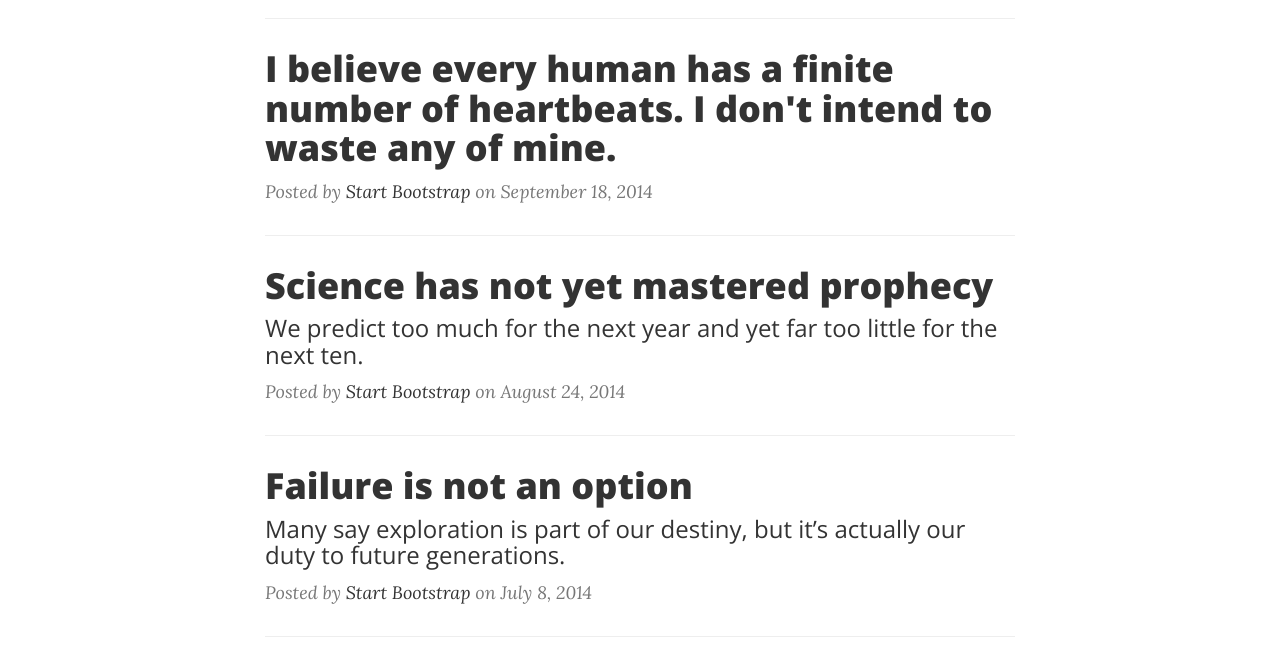
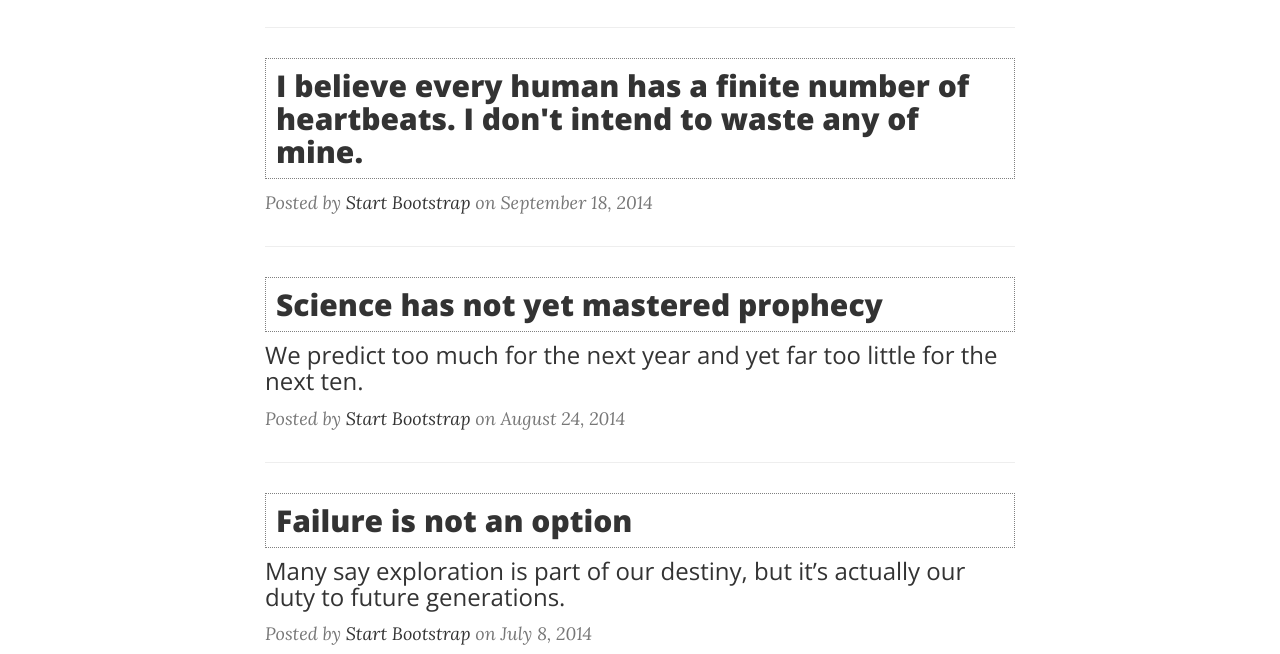
Before and after one commit to cypressluo/GirlsCodingDayDemo, a website: page index.html in a window 1280 px wide. Shown: the part 693-1347 px from the top of the page. Drawn offline with nearby package versions, Linux system fonts and the light colour scheme.

Commit message:
change css

```diff
--- /dev/null
+++ b/css/change.css
@@ -0,0 +1,7 @@
+.post-preview>a>.post-title {
+    font-size: 30px;
+    margin-top: 30px;
+    margin-bottom: 10px;
+    border: 1px dotted grey;
+    padding: 10px;
+}
--- a/index.html
+++ b/index.html
@@ -9,14 +9,14 @@
     <meta name="description" content="">
     <meta name="author" content="">
 
-    <title>Clean Blog</title>
+    <title>GirlsCodingDay</title>
 
     <!-- Bootstrap Core CSS -->
     <link href="vendor/bootstrap/css/bootstrap.min.css" rel="stylesheet">
 
     <!-- Theme CSS -->
     <link href="css/clean-blog.min.css" rel="stylesheet">
-
+  <link href="css/change.css" rel="stylesheet">
     <!-- Custom Fonts -->
     <link href="vendor/font-awesome/css/font-awesome.min.css" rel="stylesheet" type="text/css">
     <link href='https://fonts.googleapis.com/css?family=Lora:400,700,400italic,700italic' rel='stylesheet' type='text/css'>
```
